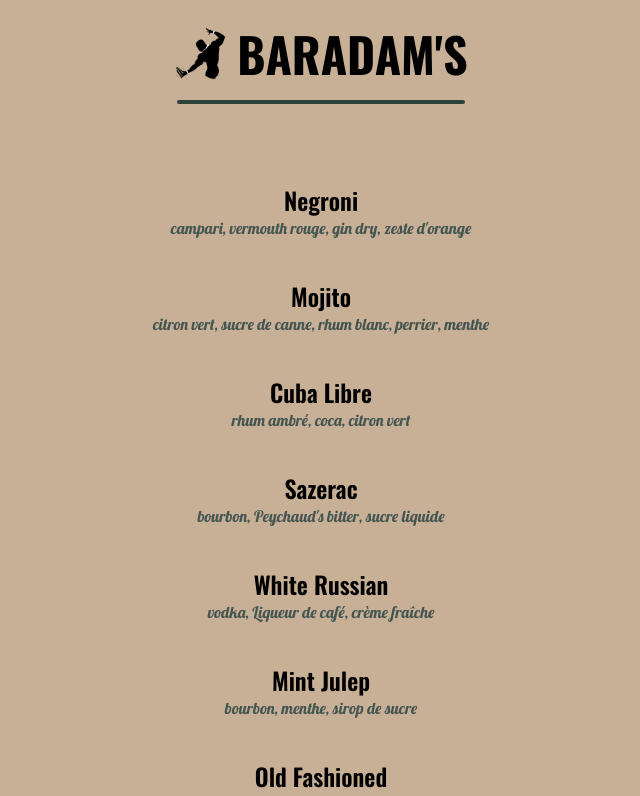
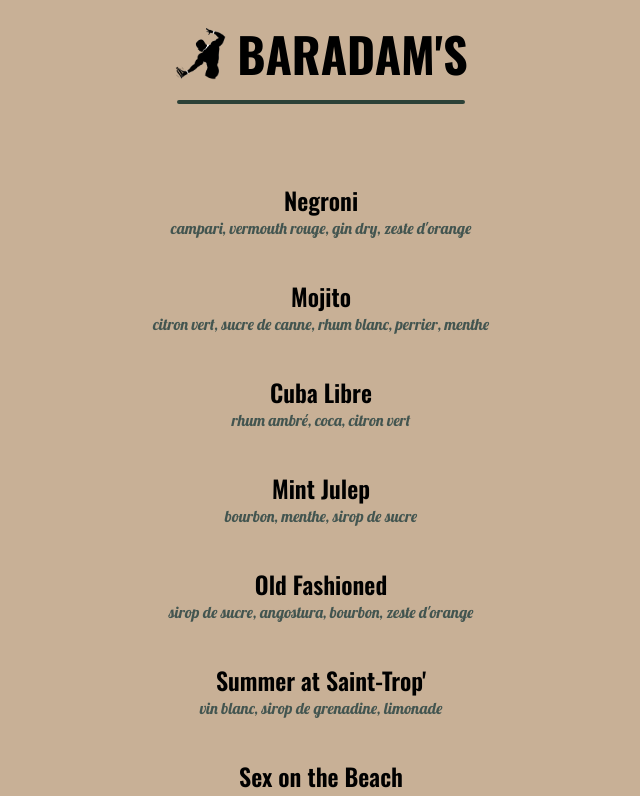
Before and after one commit to DamienDeSousa/bar-bencher, a Next.js app: page /baradams in a window 1280 px wide. Shown: the top 796 px of the page, without its empty margins (319-959 px from the left). Built offline with nearby package versions, Linux system fonts and the light colour scheme.

Commit message:
Remove useless cocktail

```diff
--- a/app/baradams/page.tsx
+++ b/app/baradams/page.tsx
@@ -29,14 +29,6 @@ export default function Home() {
     {
       name: "Cuba Libre",
       ingredients: ["rhum ambré", "coca", "citron vert"],
-    },
-    {
-      name: "Sazerac",
-      ingredients: ["bourbon", "Peychaud's bitter", "sucre liquide"],
-    },
-    {
-      name: "White Russian",
-      ingredients: ["vodka", "Liqueur de café", "crème fraîche"],
     },
     {
       name: "Mint Julep",
```
